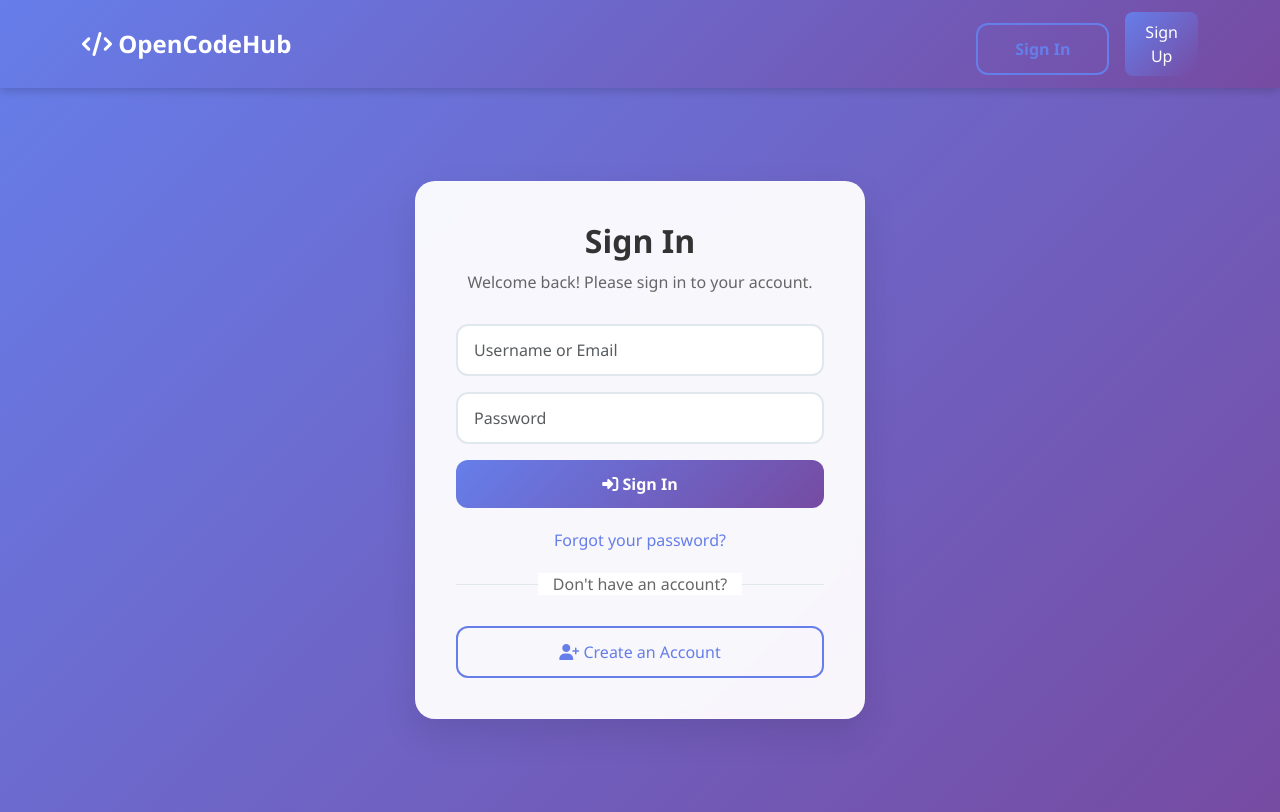
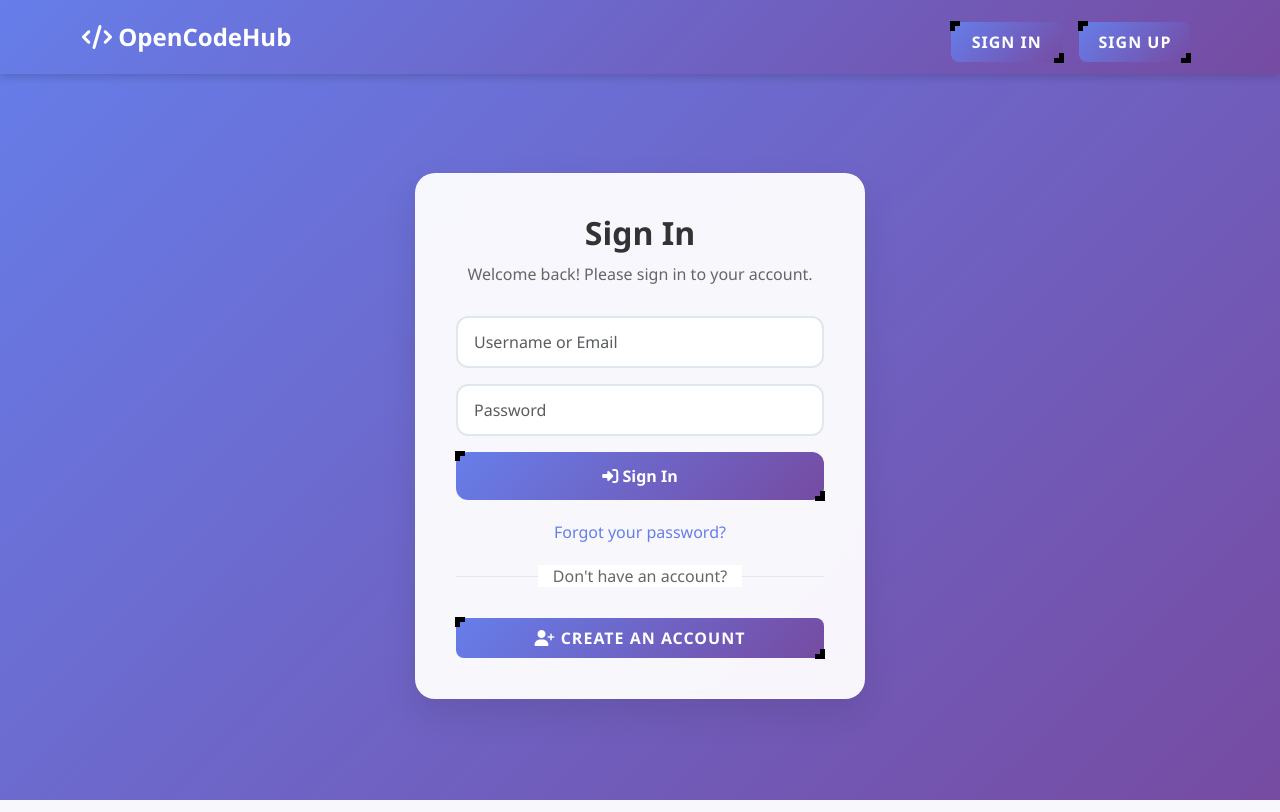
Before and after one commit to zzephyrr-louis/OPENCODEHUB-APP, a Django app: page /login/ in a window 1280 px wide. Run offline with Django 4.2, Linux system fonts and the light colour scheme; some libraries are stand-ins or nearby versions.

Commit message:
Enhanced UI with animated button effects and improved styling
- Added animated black border effects to all buttons across login, register, and home pages
- Implemented consistent purple gradient backgrounds with white text for all action buttons
- Added hover effects: buttons turn white with purple text on hover
- Made navbar buttons symmetrical with uppercase, bold, white text
- Removed redundant navbar buttons from home page to eliminate duplication
- Applied consistent styling across all authentication pages
- Enhanced user experience with smooth 1s transition animations

```diff
--- a/opencodehub/accounts/templates/accounts/base.html
+++ b/opencodehub/accounts/templates/accounts/base.html
@@ -52,18 +52,58 @@
         }
 
         .btn-outline-primary {
-            border: 2px solid white;  /* Change from #667eea to white */
-            color: white;  /* Change text to white */
-            padding: 8px 20px;
-            border-radius: 8px;
-            font-weight: 500;
-            transition: all 0.2s;
+            border: none !important;
+            color: white !important;
+            background: transparent !important;
+            padding: 8px 20px !important;
+            border-radius: 8px !important;
+            font-weight: bold !important;
+            transition: all 0.2s !important;
+            text-decoration: none !important;
+            display: inline-block !important;
+            min-width: 80px !important;
+            white-space: nowrap !important;
+            position: relative;
+            box-shadow: none !important;
+            text-transform: uppercase !important;
+            letter-spacing: 1px;
+        }
+
+        .btn-outline-primary:after,
+        .btn-outline-primary:before {
+            content: " ";
+            width: 10px;
+            height: 10px;
+            position: absolute;
+            border: 0px solid #000;
+            transition: all 1s;
+        }
+
+        .btn-outline-primary:after {
+            top: -1px;
+            left: -1px;
+            border-top: 5px solid black;
+            border-left: 5px solid black;
+        }
+
+        .btn-outline-primary:before {
+            bottom: -1px;
+            right: -1px;
+            border-bottom: 5px solid black;
+            border-right: 5px solid black;
+        }
+
+        .btn-outline-primary:hover:before,
+        .btn-outline-primary:hover:after {
+            width: 100%;
+            height: 100%;
         }
 
         .btn-outline-primary:hover {
-            background: white;  /* White background on hover */
-            border-color: white;
-            color: #667eea;  /* Purple text on hover */
+            background: white !important;
+            border-color: white !important;
+            color: #667eea !important;
+            text-decoration: none !important;
         }
 
         .btn-primary-custom {
@@ -206,14 +246,14 @@
                     <a class="nav-link" href="{% url 'dashboard' %}">Dashboard</a>
                     <a class="nav-link" href="{% url 'logout' %}">Logout</a>
                 {% else %}
-                    <a class="btn btn-outline-primary me-2" href="{% url 'login' %}">Sign In</a>
-                    <a class="btn btn-primary-custom" href="{% url 'register' %}">Sign Up</a>
+                    {% if request.resolver_match.url_name != 'home' %}
+                        <a class="btn btn-outline-primary me-2" href="{% url 'login' %}">SIGN IN</a>
+                        <a class="btn btn-outline-primary me-2" href="{% url 'register' %}">SIGN UP</a>
+                    {% endif %}
                 {% endif %}
             </div>
         </div>
     </nav>
-
-    <!-- Messages -->
     {% if messages %}
         <div class="container mt-3">
             {% for message in messages %}
--- a/opencodehub/accounts/templates/accounts/login.html
+++ b/opencodehub/accounts/templates/accounts/login.html
@@ -65,9 +65,9 @@
 
 <style>
     .btn-outline-primary {
-        background: transparent;
-        border: 2px solid #667eea;
-        color: #667eea;
+        background: linear-gradient(135deg, #667eea 0%, #764ba2 100%) !important;
+        border: none !important;
+        color: white !important;
         border-radius: 12px;
         padding: 12px 24px;
         font-weight: 600;
@@ -75,12 +75,72 @@
         width: 100%;
         transition: all 0.3s ease;
         margin-top: 10px;
+        position: relative;
+    }
+    .btn-outline-primary:after,
+    .btn-outline-primary:before {
+        content: " ";
+        width: 10px;
+        height: 10px;
+        position: absolute;
+        border: 0px solid #000;
+        transition: all 1s;
+    }
+    .btn-outline-primary:after {
+        top: -1px;
+        left: -1px;
+        border-top: 5px solid black;
+        border-left: 5px solid black;
+    }
+    .btn-outline-primary:before {
+        bottom: -1px;
+        right: -1px;
+        border-bottom: 5px solid black;
+        border-right: 5px solid black;
+    }
+    .btn-outline-primary:hover:before,
+    .btn-outline-primary:hover:after {
+        width: 100%;
+        height: 100%;
+    }
+
+    .btn-primary {
+        position: relative;
+    }
+    .btn-primary:after,
+    .btn-primary:before {
+        content: " ";
+        width: 10px;
+        height: 10px;
+        position: absolute;
+        border: 0px solid #000;
+        transition: all 1s;
+    }
+    .btn-primary:after {
+        top: -1px;
+        left: -1px;
+        border-top: 5px solid black;
+        border-left: 5px solid black;
+    }
+    .btn-primary:before {
+        bottom: -1px;
+        right: -1px;
+        border-bottom: 5px solid black;
+        border-right: 5px solid black;
+    }
+    .btn-primary:hover {
+        background: white !important;
+        color: #667eea !important;
+    }
+    .btn-primary:hover:before,
+    .btn-primary:hover:after {
+        width: 100%;
+        height: 100%;
     }
 
     .btn-outline-primary:hover {
         background: #667eea;
         color: white;
-        transform: translateY(-2px);
     }
 </style>
 {% endblock %}
```
Also changed, not shown: opencodehub/accounts/templates/accounts/home.html (+39 -10 lines), opencodehub/accounts/templates/accounts/register.html (+38 -4 lines).
